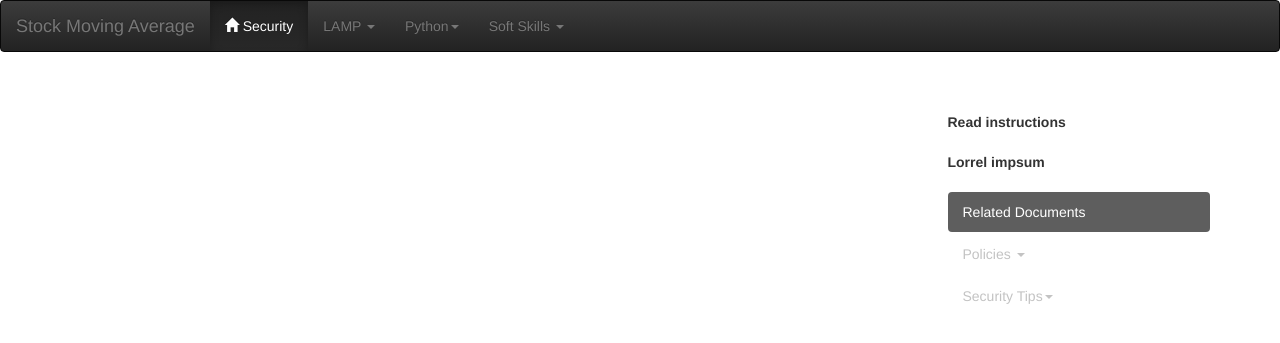
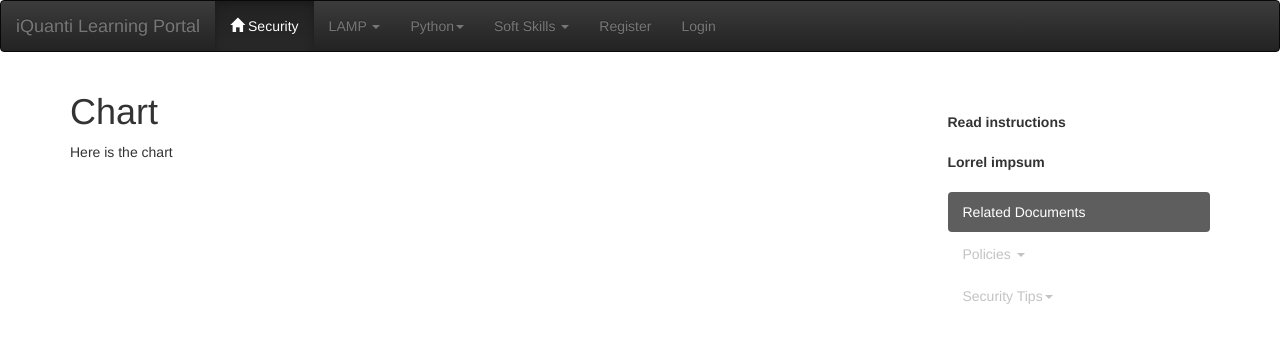
Before and after one commit to rajatd2012/rajat, a Django app: template smaproject/plotma/templates/plotma/index.html in a window 1280 px wide. Shown: the top 343 px of the page. Run offline with Django 3.2, Linux system fonts and the light colour scheme; the template is opened without the code that fills it, so the values that code supplies are empty; some libraries are stand-ins or nearby versions.

Commit message:
inital commit

```diff
--- a/smaproject/plotma/templates/plotma/base.html
+++ b/smaproject/plotma/templates/plotma/base.html
@@ -10,7 +10,7 @@
 <!-- styles -->
     <script src="https://ajax.googleapis.com/ajax/libs/jquery/1.11.1/jquery.min.js"></script>
     <script src="{% static 'js/bootstrap.min.js' %}"></script>
-	<title>Moving Average Site | {% block title %}{% endblock %}</title>
+	<title>iQuanti Learning Site | {% block title %}{% endblock %}</title>
 
 </head>
 
@@ -18,7 +18,7 @@
     <nav class="navbar navbar-inverse ">
       <div class="container-fluid">
         <div class="navbar-header">
-          <a class="navbar-brand" href="#">Stock Moving Average</a>
+          <a class="navbar-brand" href="#">iQuanti Learning Portal</a>
         </div>
         <div>
           <ul class="nav navbar-nav">
@@ -42,6 +42,15 @@
                 <li><a href="#">Presentation Skills</a></li>
               </ul>
           </ul>
+		   <ul class="nav navbar-nav">
+			   {% if user.is_authenticated %}
+				<li class="navbar-text">Welcome, {{ user.username }}!</li>
+				<li><a href="/learn/logout/">Logout</a></li>
+			   {% else %}
+				<li><a href="/learn/register/">Register</a></li>
+				<li><a href="/learn/login/">Login</a></li>
+			   {% endif %}
+		   </ul>
 
 		</div>
       </div>
--- a/smaproject/plotma/templates/plotma/index.html
+++ b/smaproject/plotma/templates/plotma/index.html
@@ -1,12 +1,12 @@
 {% extends 'plotma/base.html' %}
+{% block title %}Title Charts{% endblock %}
+
 {% load static %}
 
-{% block body_block %}
-	<div class="hero-unit">
-		<h1>Nifty Chart</h1>
+{% block content %}
+		<h1> Chart</h1>
 
-		Here is the short term chart
-		<img src="{% static "img/Nifty5d1min.png" %}" class="img-responsive" alt="Nifty 5 Days Chart" width="80%" height="80%"  />
+		Here is the  chart
 
-	</div>
+
 {% endblock %}
```
Also changed, not shown: smaproject/plotma/views.py (+0 -14 lines), smaproject/db.sqlite3, 1 other file.
